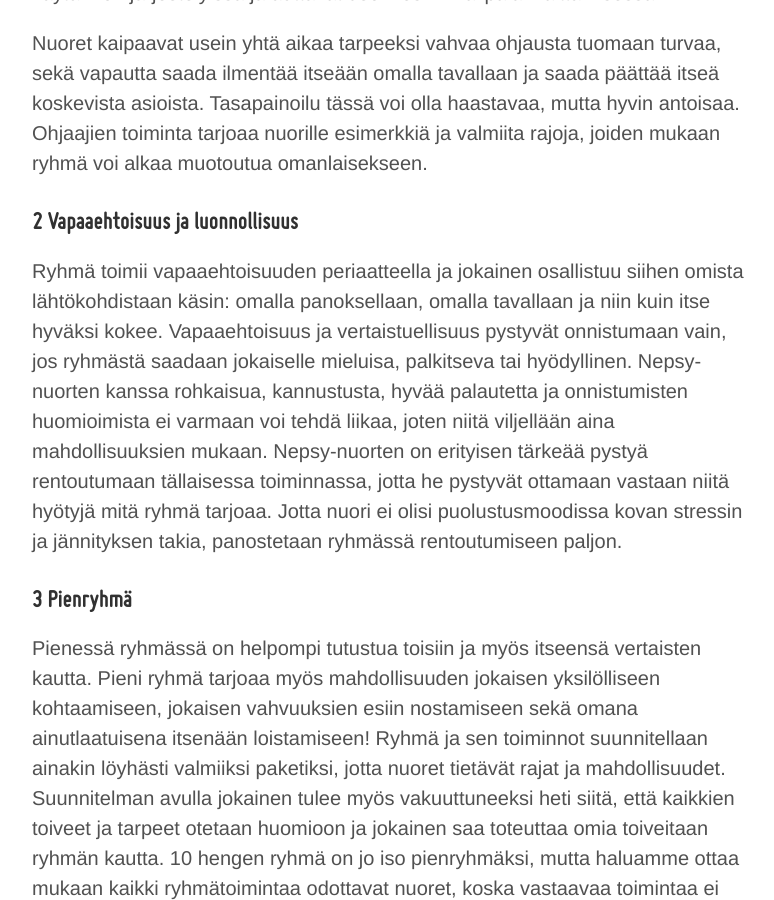
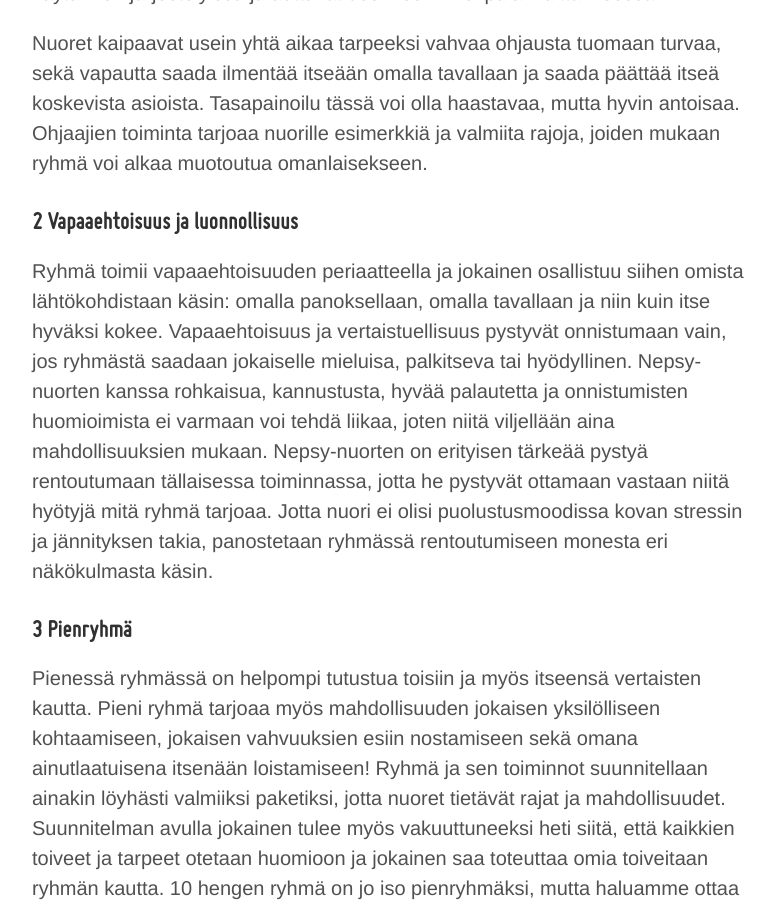
Before and after one commit to niinapiira/neppari.net, a Jekyll site: the page built from _posts/2023-08-04-ammatillisesti-ohjattu-vertaistukiryhma-nuorille.md, in a window 1280 px wide and 900 px high, scrolled down 6957 px. Shown: the whole window, without its empty margins (248-1022 px from the left). Built offline with Jekyll 4.4.1, drawn with Linux system fonts in a browser that asks for light colours.

Commit message:
Update 2023-08-04-ammatillisesti-ohjattu-vertaistukiryhma-nuorille.md

```diff
--- a/_posts/2023-08-04-ammatillisesti-ohjattu-vertaistukiryhma-nuorille.md
+++ b/_posts/2023-08-04-ammatillisesti-ohjattu-vertaistukiryhma-nuorille.md
@@ -110,7 +110,7 @@ Nuoret kaipaavat usein yhtä aikaa tarpeeksi vahvaa ohjausta tuomaan turvaa, sek
 
 ### 2 Vapaaehtoisuus ja luonnollisuus
 
-Ryhmä toimii vapaaehtoisuuden periaatteella ja jokainen osallistuu siihen omista lähtökohdistaan käsin: omalla panoksellaan, omalla tavallaan ja niin kuin itse hyväksi kokee. Vapaaehtoisuus ja vertaistuellisuus pystyvät onnistumaan vain, jos ryhmästä saadaan jokaiselle mieluisa, palkitseva tai hyödyllinen. Nepsy-nuorten kanssa rohkaisua, kannustusta, hyvää palautetta ja onnistumisten huomioimista ei varmaan voi tehdä liikaa, joten niitä viljellään aina mahdollisuuksien mukaan. Nepsy-nuorten on erityisen tärkeää pystyä rentoutumaan tällaisessa toiminnassa, jotta he pystyvät ottamaan vastaan niitä hyötyjä mitä ryhmä tarjoaa. Jotta nuori ei olisi puolustusmoodissa kovan stressin ja jännityksen takia, panostetaan ryhmässä rentoutumiseen paljon.
+Ryhmä toimii vapaaehtoisuuden periaatteella ja jokainen osallistuu siihen omista lähtökohdistaan käsin: omalla panoksellaan, omalla tavallaan ja niin kuin itse hyväksi kokee. Vapaaehtoisuus ja vertaistuellisuus pystyvät onnistumaan vain, jos ryhmästä saadaan jokaiselle mieluisa, palkitseva tai hyödyllinen. Nepsy-nuorten kanssa rohkaisua, kannustusta, hyvää palautetta ja onnistumisten huomioimista ei varmaan voi tehdä liikaa, joten niitä viljellään aina mahdollisuuksien mukaan. Nepsy-nuorten on erityisen tärkeää pystyä rentoutumaan tällaisessa toiminnassa, jotta he pystyvät ottamaan vastaan niitä hyötyjä mitä ryhmä tarjoaa. Jotta nuori ei olisi puolustusmoodissa kovan stressin ja jännityksen takia, panostetaan ryhmässä rentoutumiseen monesta eri näkökulmasta käsin.
 
 ### 3 Pienryhmä
 
```
